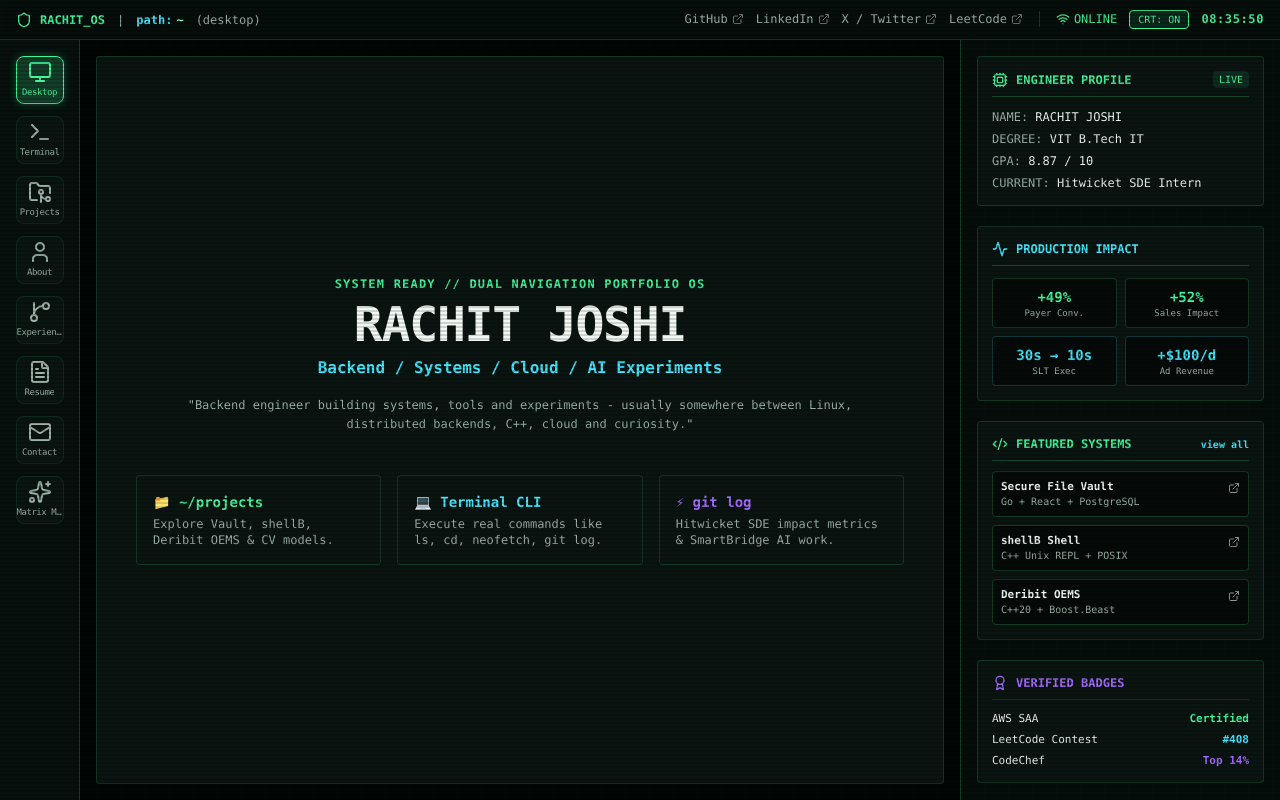
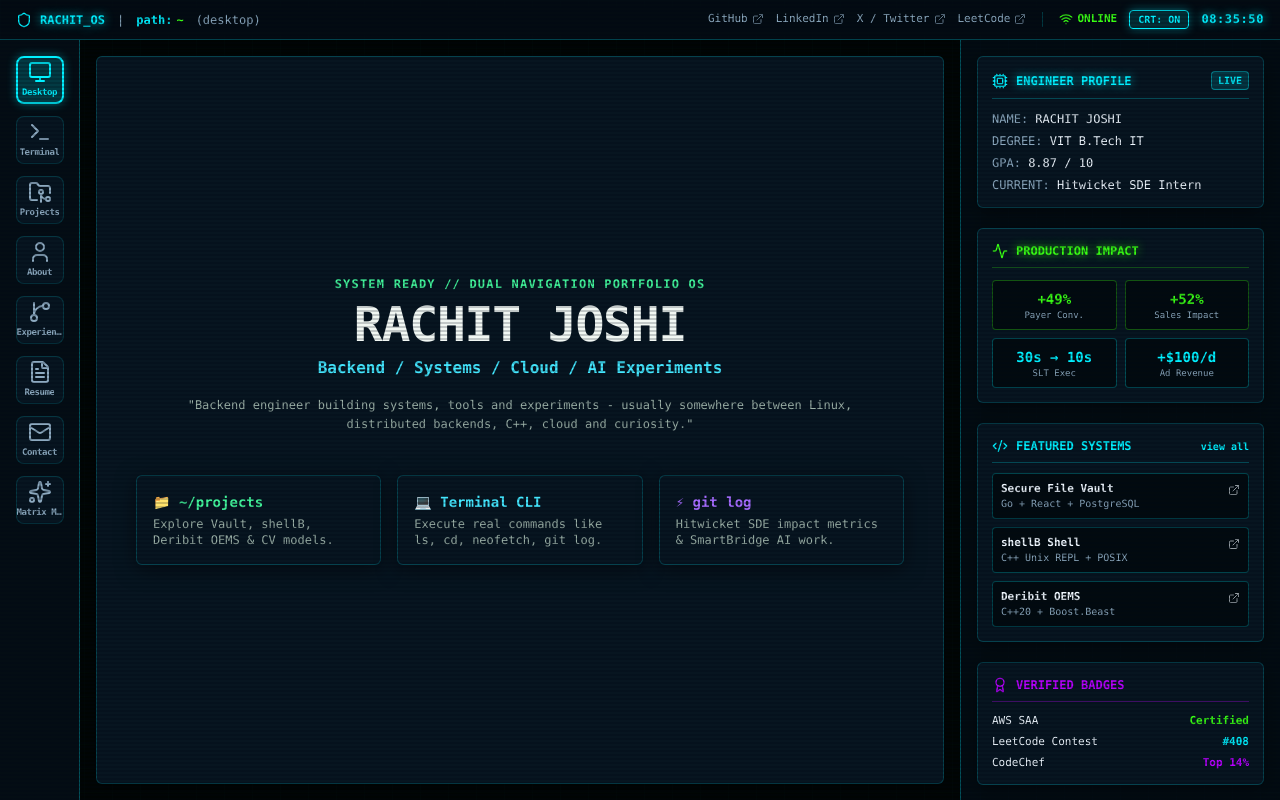
Before and after one commit to Rachit2912/portfolio-os, a Next.js app: page / in a window 1280 px wide. Both pictures are taken after a click on the button "BOOT PORTFOLIO OS". Built offline with nearby package versions, Linux system fonts and the light colour scheme.

Commit message:
feat: implement RachitOS cyberpunk Linux portfolio OS

```diff
--- a/src/app/globals.css
+++ b/src/app/globals.css
@@ -2,20 +2,22 @@
 
 @layer base {
   :root {
-    --bg-0: #020604;
-    --bg-1: #07100D;
-    --panel: #0A1411;
-    --terminal: #050A08;
-    --sys-green: #42F59B;
-    --soft-green: #8CFFC5;
-    --cyan: #44E8FF;
-    --purple: #A66CFF;
-    --magenta: #FF55D6;
-    --text-primary: #F1F7F3;
-    --text-secondary: #9DB2A8;
-    --danger: #FF5C77;
-    --border-dim: rgba(66, 245, 155, 0.15);
-    --border-bright: rgba(66, 245, 155, 0.4);
+    --bg-0: #010408;
+    --bg-1: #040D14;
+    --panel: #071520;
+    --terminal: #020A0F;
+    --sys-blue: #00F0FF;
+    --deep-blue: #0077FF;
+    --sys-green: #39FF14;
+    --soft-green: #7DFFB3;
+    --cyan: #00F5FF;
+    --purple: #B800FF;
+    --magenta: #FF007F;
+    --text-primary: #F0F8FF;
+    --text-secondary: #8DAAC0;
+    --danger: #FF2A55;
+    --border-dim: rgba(0, 240, 255, 0.2);
+    --border-bright: rgba(0, 240, 255, 0.6);
   }
 
   body {
@@ -28,13 +30,15 @@
   }
 }
 
+/* Background Micro-grid pattern with blue accent */
 .bg-micro-grid {
   background-image:
-    linear-gradient(to right, rgba(66, 245, 155, 0.03) 1px, transparent 1px),
-    linear-gradient(to bottom, rgba(66, 245, 155, 0.03) 1px, transparent 1px);
-  background-size: 24px 24px;
+    linear-gradient(to right, rgba(0, 240, 255, 0.05) 1px, transparent 1px),
+    linear-gradient(to bottom, rgba(0, 240, 255, 0.05) 1px, transparent 1px);
+  background-size: 28px 24px;
 }
 
+/* CRT Scanline Overlay */
 .crt-overlay {
   pointer-events: none;
   position: fixed;
@@ -42,47 +46,55 @@
   z-index: 999;
   background: linear-gradient(
     rgba(18, 16, 16, 0) 50%,
-    rgba(0, 0, 0, 0.25) 50%
+    rgba(0, 8, 20, 0.3) 50%
   );
   background-size: 100% 4px;
-  opacity: 0.6;
+  opacity: 0.65;
+}
+
+/* Neon Glow utilities */
+.glow-blue {
+  box-shadow: 0 0 20px rgba(0, 240, 255, 0.35), inset 0 0 12px rgba(0, 240, 255, 0.15);
+}
+
+.glow-blue-sm {
+  box-shadow: 0 0 10px rgba(0, 240, 255, 0.4);
 }
 
 .glow-green {
-  box-shadow: 0 0 15px rgba(66, 245, 155, 0.25), inset 0 0 10px rgba(66, 245, 155, 0.1);
+  box-shadow: 0 0 20px rgba(57, 255, 20, 0.35), inset 0 0 12px rgba(57, 255, 20, 0.15);
 }
 
 .glow-green-sm {
-  box-shadow: 0 0 8px rgba(66, 245, 155, 0.3);
-}
-
-.glow-cyan {
-  box-shadow: 0 0 15px rgba(68, 232, 255, 0.25);
+  box-shadow: 0 0 10px rgba(57, 255, 20, 0.4);
 }
 
 .glow-purple {
-  box-shadow: 0 0 15px rgba(166, 108, 255, 0.25);
+  box-shadow: 0 0 20px rgba(184, 0, 255, 0.35);
+}
+
+.text-glow-blue {
+  text-shadow: 0 0 10px rgba(0, 240, 255, 0.8);
 }
 
 .text-glow-green {
-  text-shadow: 0 0 8px rgba(66, 245, 155, 0.6);
+  text-shadow: 0 0 10px rgba(57, 255, 20, 0.8);
 }
 
-.text-glow-cyan {
-  text-shadow: 0 0 8px rgba(68, 232, 255, 0.6);
-}
-
+/* Dark panel container styling */
 .os-panel {
   background-color: var(--panel);
   border: 1px solid var(--border-dim);
-  border-radius: 4px;
+  border-radius: 6px;
+  box-shadow: 0 4px 20px rgba(0, 0, 0, 0.5);
 }
 
 .os-panel-active {
   border-color: var(--border-bright);
-  box-shadow: 0 0 12px rgba(66, 245, 155, 0.15);
+  box-shadow: 0 0 16px rgba(0, 240, 255, 0.25);
 }
 
+/* Scrollbar styling */
 ::-webkit-scrollbar {
   width: 6px;
   height: 6px;
@@ -91,9 +103,9 @@
   background: var(--bg-1);
 }
 ::-webkit-scrollbar-thumb {
-  background: rgba(66, 245, 155, 0.2);
+  background: rgba(0, 240, 255, 0.3);
   border-radius: 3px;
 }
 ::-webkit-scrollbar-thumb:hover {
-  background: rgba(66, 245, 155, 0.5);
+  background: rgba(0, 240, 255, 0.7);
 }
--- a/src/components/os/HudPanel.tsx
+++ b/src/components/os/HudPanel.tsx
@@ -9,59 +9,59 @@ export const HudPanel: React.FC = () => {
   const { setActiveWorkspace, setSelectedProjectSlug } = useOSStore();
 
   return (
-    <aside className="w-80 bg-[#07100D]/80 border-l border-[#42F59B]/20 p-4 hidden xl:flex flex-col space-y-5 text-xs font-mono overflow-y-auto z-20">
-      <div className="os-panel p-3.5 space-y-2 border-[#42F59B]/30">
-        <div className="flex items-center justify-between text-[#42F59B] border-b border-[#42F59B]/20 pb-2">
-          <div className="flex items-center space-x-2 font-bold">
-            <Cpu className="w-4 h-4 text-[#42F59B]" />
+    <aside className="w-80 bg-[#040D14]/90 border-l border-[#00F0FF]/30 p-4 hidden xl:flex flex-col space-y-5 text-xs font-mono overflow-y-auto z-20">
+      <div className="os-panel p-3.5 space-y-2 border-[#00F0FF]/40 glow-blue-sm">
+        <div className="flex items-center justify-between text-[#00F0FF] border-b border-[#00F0FF]/30 pb-2">
+          <div className="flex items-center space-x-2 font-bold text-glow-blue">
+            <Cpu className="w-4 h-4 text-[#00F0FF]" />
             <span>ENGINEER PROFILE</span>
           </div>
-          <span className="text-[10px] bg-[#42F59B]/10 px-1.5 py-0.5 rounded text-[#42F59B]">LIVE</span>
+          <span className="text-[10px] bg-[#00F0FF]/15 border border-[#00F0FF]/40 px-1.5 py-0.5 rounded text-[#00F0FF] font-bold">LIVE</span>
         </div>
 
-        <div className="space-y-1.5 pt-1 text-[#F1F7F3]">
-          <div><span className="text-[#9DB2A8]">NAME:</span> {profileData.name}</div>
-          <div><span className="text-[#9DB2A8]">DEGREE:</span> VIT B.Tech IT</div>
-          <div><span className="text-[#9DB2A8]">GPA:</span> {profileData.education.gpa}</div>
-          <div><span className="text-[#9DB2A8]">CURRENT:</span> Hitwicket SDE Intern</div>
+        <div className="space-y-1.5 pt-1 text-[#F0F8FF]">
+          <div><span className="text-[#8DAAC0]">NAME:</span> {profileData.name}</div>
+          <div><span className="text-[#8DAAC0]">DEGREE:</span> VIT B.Tech IT</div>
+          <div><span className="text-[#8DAAC0]">GPA:</span> {profileData.education.gpa}</div>
+          <div><span className="text-[#8DAAC0]">CURRENT:</span> Hitwicket SDE Intern</div>
         </div>
       </div>
 
-      <div className="os-panel p-3.5 space-y-2 border-[#44E8FF]/30">
-        <div className="flex items-center space-x-2 text-[#44E8FF] border-b border-[#44E8FF]/20 pb-2 font-bold">
+      <div className="os-panel p-3.5 space-y-2 border-[#39FF14]/40">
+        <div className="flex items-center space-x-2 text-[#39FF14] border-b border-[#39FF14]/30 pb-2 font-bold text-glow-green">
           <Activity className="w-4 h-4" />
           <span>PRODUCTION IMPACT</span>
         </div>
 
         <div className="grid grid-cols-2 gap-2 text-[11px] pt-1">
-          <div className="bg-[#050A08] p-2 rounded border border-[#42F59B]/20 text-center">
-            <div className="text-[#42F59B] font-bold text-sm">+49%</div>
-            <div className="text-[#9DB2A8] text-[9px]">Payer Conv.</div>
+          <div className="bg-[#020A0F] p-2 rounded border border-[#39FF14]/30 text-center">
+            <div className="text-[#39FF14] font-bold text-sm">+49%</div>
+            <div className="text-[#8DAAC0] text-[9px]">Payer Conv.</div>
           </div>
-          <div className="bg-[#050A08] p-2 rounded border border-[#42F59B]/20 text-center">
-            <div className="text-[#42F59B] font-bold text-sm">+52%</div>
-            <div className="text-[#9DB2A8] text-[9px]">Sales Impact</div>
+          <div className="bg-[#020A0F] p-2 rounded border border-[#39FF14]/30 text-center">
+            <div className="text-[#39FF14] font-bold text-sm">+52%</div>
+            <div className="text-[#8DAAC0] text-[9px]">Sales Impact</div>
           </div>
-          <div className="bg-[#050A08] p-2 rounded border border-[#44E8FF]/20 text-center">
-            <div className="text-[#44E8FF] font-bold text-sm">30s → 10s</div>
-            <div className="text-[#9DB2A8] text-[9px]">SLT Exec</div>
+          <div className="bg-[#020A0F] p-2 rounded border border-[#00F0FF]/30 text-center">
+            <div className="text-[#00F0FF] font-bold text-sm">30s → 10s</div>
+            <div className="text-[#8DAAC0] text-[9px]">SLT Exec</div>
           </div>
-          <div className="bg-[#050A08] p-2 rounded border border-[#44E8FF]/20 text-center">
-            <div className="text-[#44E8FF] font-bold text-sm">+$100/d</div>
-            <div className="text-[#9DB2A8] text-[9px]">Ad Revenue</div>
+          <div className="bg-[#020A0F] p-2 rounded border border-[#00F0FF]/30 text-center">
+            <div className="text-[#00F0FF] font-bold text-sm">+$100/d</div>
+            <div className="text-[#8DAAC0] text-[9px]">Ad Revenue</div>
           </div>
         </div>
       </div>
 
-      <div className="os-panel p-3.5 space-y-2.5 border-[#42F59B]/20">
-        <div className="flex items-center justify-between text-[#42F59B] border-b border-[#42F59B]/20 pb-2 font-bold">
+      <div className="os-panel p-3.5 space-y-2.5 border-[#00F0FF]/30">
+        <div className="flex items-center justify-between text-[#00F0FF] border-b border-[#00F0FF]/30 pb-2 font-bold">
           <div className="flex items-center space-x-2">
-            <Code2 className="w-4 h-4 text-[#42F59B]" />
+            <Code2 className="w-4 h-4 text-[#00F0FF]" />
             <span>FEATURED SYSTEMS</span>
           </div>
           <button
             onClick={() => setActiveWorkspace('projects')}
-            className="text-[10px] text-[#44E8FF] hover:underline cursor-pointer"
+            className="text-[10px] text-[#00F0FF] hover:underline cursor-pointer"
           >
             view all
           </button>
@@ -70,57 +70,57 @@ export const HudPanel: React.FC = () => {
         <div className="space-y-2 text-[11px]">
           <button
             onClick={() => { setSelectedProjectSlug('secure-file-vault'); setActiveWorkspace('projects'); }}
-            className="w-full text-left bg-[#050A08] hover:bg-[#0A1411] p-2 rounded border border-[#42F59B]/20 transition-all cursor-pointer group"
+            className="w-full text-left bg-[#020A0F] hover:bg-[#071520] p-2 rounded border border-[#00F0FF]/25 transition-all cursor-pointer group"
           >
-            <div className="text-[#F1F7F3] font-semibold group-hover:text-[#42F59B] flex items-center justify-between">
+            <div className="text-[#F0F8FF] font-semibold group-hover:text-[#00F0FF] flex items-center justify-between">
               <span>Secure File Vault</span>
               <ExternalLink className="w-3 h-3 opacity-60" />
             </div>
-            <div className="text-[#9DB2A8] text-[10px]">Go + React + PostgreSQL</div>
+            <div className="text-[#8DAAC0] text-[10px]">Go + React + PostgreSQL</div>
           </button>
 
           <button
             onClick={() => { setSelectedProjectSlug('shellb'); setActiveWorkspace('projects'); }}
-            className="w-full text-left bg-[#050A08] hover:bg-[#0A1411] p-2 rounded border border-[#42F59B]/20 transition-all cursor-pointer group"
+            className="w-full text-left bg-[#020A0F] hover:bg-[#071520] p-2 rounded border border-[#00F0FF]/25 transition-all cursor-pointer group"
           >
-            <div className="text-[#F1F7F3] font-semibold group-hover:text-[#42F59B] flex items-center justify-between">
+            <div className="text-[#F0F8FF] font-semibold group-hover:text-[#00F0FF] flex items-center justify-between">
               <span>shellB Shell</span>
               <ExternalLink className="w-3 h-3 opacity-60" />
             </div>
-            <div className="text-[#9DB2A8] text-[10px]">C++ Unix REPL + POSIX</div>
+            <div className="text-[#8DAAC0] text-[10px]">C++ Unix REPL + POSIX</div>
           </button>
 
           <button
             onClick={() => { setSelectedProjectSlug('deribit-oems'); setActiveWorkspace('projects'); }}
-            className="w-full text-left bg-[#050A08] hover:bg-[#0A1411] p-2 rounded border border-[#42F59B]/20 transition-all cursor-pointer group"
+            className="w-full text-left bg-[#020A0F] hover:bg-[#071520] p-2 rounded border border-[#00F0FF]/25 transition-all cursor-pointer group"
           >
-            <div className="text-[#F1F7F3] font-semibold group-hover:text-[#42F59B] flex items-center justify-between">
+            <div className="text-[#F0F8FF] font-semibold group-hover:text-[#00F0FF] flex items-center justify-between">
               <span>Deribit OEMS</span>
               <ExternalLink className="w-3 h-3 opacity-60" />
             </div>
-            <div className="text-[#9DB2A8] text-[10px]">C++20 + Boost.Beast</div>
+            <div className="text-[#8DAAC0] text-[10px]">C++20 + Boost.Beast</div>
           </button>
         </div>
       </div>
 
-      <div className="os-panel p-3.5 space-y-2 border-[#A66CFF]/30">
-        <div className="flex items-center space-x-2 text-[#A66CFF] border-b border-[#A66CFF]/20 pb-2 font-bold">
+      <div className="os-panel p-3.5 space-y-2 border-[#B800FF]/40">
+        <div className="flex items-center space-x-2 text-[#B800FF] border-b border-[#B800FF]/30 pb-2 font-bold">
           <Award className="w-4 h-4" />
           <span>VERIFIED BADGES</span>
         </div>
 
-        <div className="space-y-1.5 pt-1 text-[11px] text-[#F1F7F3]">
+        <div className="space-y-1.5 pt-1 text-[11px] text-[#F0F8FF]">
           <div className="flex justify-between items-center">
             <span>AWS SAA</span>
-            <span className="text-[#42F59B] font-bold">Certified</span>
+            <span className="text-[#39FF14] font-bold">Certified</span>
           </div>
           <div className="flex justify-between items-center">
             <span>LeetCode Contest</span>
-            <span className="text-[#44E8FF] font-bold">#408</span>
+            <span className="text-[#00F0FF] font-bold">#408</span>
           </div>
           <div className="flex justify-between items-center">
             <span>CodeChef</span>
-            <span className="text-[#A66CFF] font-bold">Top 14%</span>
+            <span className="text-[#B800FF] font-bold">Top 14%</span>
           </div>
         </div>
       </div>
--- a/src/components/os/LauncherRail.tsx
+++ b/src/components/os/LauncherRail.tsx
@@ -45,7 +45,7 @@ export const LauncherRail: React.FC = () => {
   };
 
   return (
-    <aside className="w-16 sm:w-20 bg-[#07100D] border-r border-[#42F59B]/20 flex flex-col items-center py-4 space-y-3 z-20 select-none shrink-0">
+    <aside className="w-16 sm:w-20 bg-[#040D14] border-r border-[#00F0FF]/30 flex flex-col items-center py-4 space-y-3 z-20 select-none shrink-0">
       {LAUNCHER_ITEMS.map((item) => {
         const Icon = item.icon;
         const isActive = activeWorkspace === item.id;
@@ -57,19 +57,19 @@ export const LauncherRail: React.FC = () => {
               aria-label={item.label}
               className={`w-11 h-11 sm:w-12 sm:h-12 rounded-lg flex flex-col items-center justify-center transition-all cursor-pointer relative ${
                 isActive
-                  ? 'bg-[#42F59B]/20 border border-[#42F59B] text-[#42F59B] glow-green-sm'
-                  : 'bg-[#0A1411] border border-[#42F59B]/10 text-[#9DB2A8] hover:text-[#42F59B] hover:border-[#42F59B]/40'
+                  ? 'bg-[#00F0FF]/20 border-2 border-[#00F0FF] text-[#00F0FF] glow-blue-sm'
+                  : 'bg-[#071520] border border-[#00F0FF]/15 text-[#8DAAC0] hover:text-[#00F0FF] hover:border-[#00F0FF]/50'
               }`}
             >
               <Icon className="w-5 h-5 sm:w-6 sm:h-6" />
-              <span className="text-[9px] font-mono mt-0.5 tracking-tighter truncate max-w-full">
+              <span className="text-[9px] font-mono mt-0.5 tracking-tighter truncate max-w-full font-bold">
                 {item.label}
               </span>
             </button>
 
-            <div className="absolute left-full ml-3 top-1/2 -translate-y-1/2 hidden group-hover:flex flex-col bg-[#0A1411] border border-[#42F59B] text-[#F1F7F3] p-2 rounded shadow-xl z-50 text-xs font-mono whitespace-nowrap">
-              <span className="font-bold text-[#42F59B]">{item.label}</span>
-              <span className="text-[10px] text-[#44E8FF]">CLI: {item.commandHint}</span>
+            <div className="absolute left-full ml-3 top-1/2 -translate-y-1/2 hidden group-hover:flex flex-col bg-[#071520] border border-[#00F0FF] text-[#F0F8FF] p-2.5 rounded shadow-2xl z-50 text-xs font-mono whitespace-nowrap glow-blue-sm">
+              <span className="font-extrabold text-[#00F0FF]">{item.label}</span>
+              <span className="text-[10px] text-[#39FF14]">CLI: {item.commandHint}</span>
             </div>
           </div>
         );
--- a/src/components/os/TopBar.tsx
+++ b/src/components/os/TopBar.tsx
@@ -20,29 +20,29 @@ export const TopBar: React.FC = () => {
   }, []);
 
   return (
-    <header className="h-10 bg-[#07100D]/90 border-b border-[#42F59B]/20 px-4 flex items-center justify-between text-xs font-mono select-none z-30 backdrop-blur-sm">
+    <header className="h-10 bg-[#040D14]/90 border-b border-[#00F0FF]/30 px-4 flex items-center justify-between text-xs font-mono select-none z-30 backdrop-blur-md">
       <div className="flex items-center space-x-3">
-        <div className="flex items-center space-x-2 text-[#42F59B] font-bold">
-          <Shield className="w-4 h-4 text-[#42F59B]" />
+        <div className="flex items-center space-x-2 text-[#00F0FF] font-extrabold text-glow-blue">
+          <Shield className="w-4 h-4 text-[#00F0FF]" />
           <span className="hidden sm:inline">RACHIT_OS</span>
         </div>
-        <span className="text-[#9DB2A8] hidden sm:inline">|</span>
-        <div className="text-[#8CFFC5] font-semibold flex items-center space-x-1">
-          <span className="text-[#44E8FF]">path:</span>
+        <span className="text-[#8DAAC0] hidden sm:inline">|</span>
+        <div className="text-[#39FF14] font-semibold flex items-center space-x-1">
+          <span className="text-[#00F0FF]">path:</span>
           <span>{currentPath}</span>
         </div>
-        <span className="text-[#9DB2A8] hidden md:inline">({activeWorkspace})</span>
+        <span className="text-[#8DAAC0] hidden md:inline">({activeWorkspace})</span>
       </div>
 
       <div className="flex items-center space-x-4">
-        <div className="hidden lg:flex items-center space-x-3 border-r border-[#42F59B]/20 pr-4">
+        <div className="hidden lg:flex items-center space-x-3 border-r border-[#00F0FF]/20 pr-4">
           {socialLinks.slice(0, 4).map((link) => (
             <a
               key={link.name}
               href={link.url}
               target="_blank"
               rel="noopener noreferrer"
-              className="text-[#9DB2A8] hover:text-[#42F59B] transition-colors flex items-center space-x-1"
+              className="text-[#8DAAC0] hover:text-[#00F0FF] transition-colors flex items-center space-x-1 text-[11px]"
               title={link.label}
             >
               <span>{link.name}</span>
@@ -51,25 +51,25 @@ export const TopBar: React.FC = () => {
           ))}
         </div>
 
-        <div className="flex items-center space-x-3 text-[#9DB2A8]">
-          <div className="hidden md:flex items-center space-x-1 text-[#42F59B]">
+        <div className="flex items-center space-x-3 text-[#8DAAC0]">
+          <div className="hidden md:flex items-center space-x-1 text-[#39FF14] text-[11px] font-bold">
             <Wifi className="w-3.5 h-3.5" />
             <span>ONLINE</span>
           </div>
 
           <button
             onClick={() => toggleCRT()}
-            className={`px-2 py-0.5 rounded border text-[10px] cursor-pointer transition-colors ${
+            className={`px-2 py-0.5 rounded border text-[10px] cursor-pointer transition-colors font-bold ${
               crtEnabled
-                ? 'bg-[#42F59B]/10 border-[#42F59B] text-[#42F59B]'
-                : 'bg-[#0A1411] border-[#9DB2A8]/30 text-[#9DB2A8]'
+                ? 'bg-[#00F0FF]/15 border-[#00F0FF] text-[#00F0FF] glow-blue-sm'
+                : 'bg-[#071520] border-[#8DAAC0]/30 text-[#8DAAC0]'
             }`}
             title="Toggle CRT Overlay"
           >
             CRT: {crtEnabled ? 'ON' : 'OFF'}
           </button>
 
-          <div className="text-[#42F59B] font-bold tracking-wider">
+          <div className="text-[#00F0FF] font-bold tracking-wider text-glow-blue">
             {timeStr || '00:00:00'}
           </div>
         </div>
```
Also changed, not shown: src/terminal/CommandRegistry.tsx (+51 -74 lines), src/terminal/TerminalWindow.tsx (+50 -18 lines), 1 other file (tests, documents, lock files or other folders).
